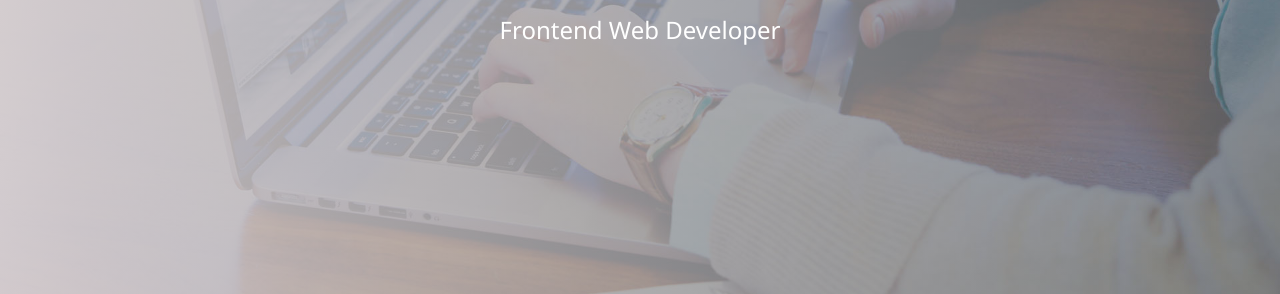
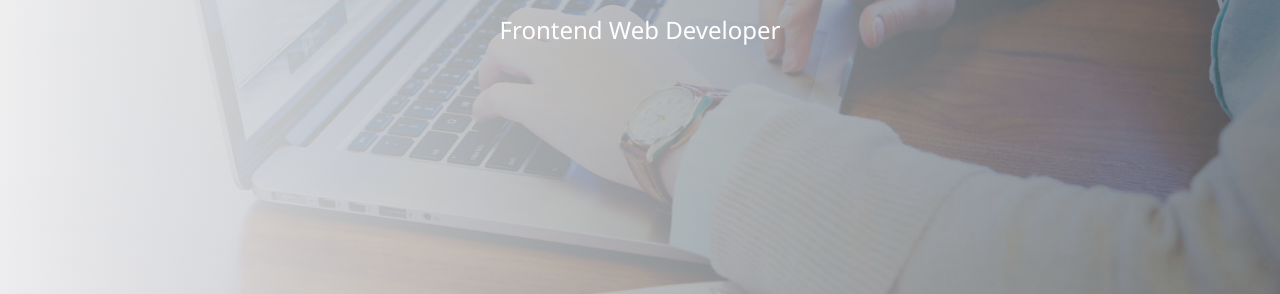
Before and after one commit to olcay-elt/myPortfolio, a plain HTML site: page index.html in a window 1280 px wide. Shown: the part 467-761 px from the top of the page. Drawn offline with Linux system fonts and the light colour scheme.

Commit message:
Add new style

```diff
--- a/css/main.css
+++ b/css/main.css
@@ -177,7 +177,7 @@ h3 {
 }
 
 .home-bgImg-container {
-    background: linear-gradient(to right, rgba(237, 226, 226, 0.8), rgba(203, 201, 201, 0.2)), url(../images/my-profile-photo.jpg);
+    background: linear-gradient(to right, rgba(252, 251, 251, 0.9), rgba(248, 245, 245, 0.1)), url(../images/my-profile-photo.jpg);
     width: 100%;
     height: 100vh;
     background-position: center center;
```
